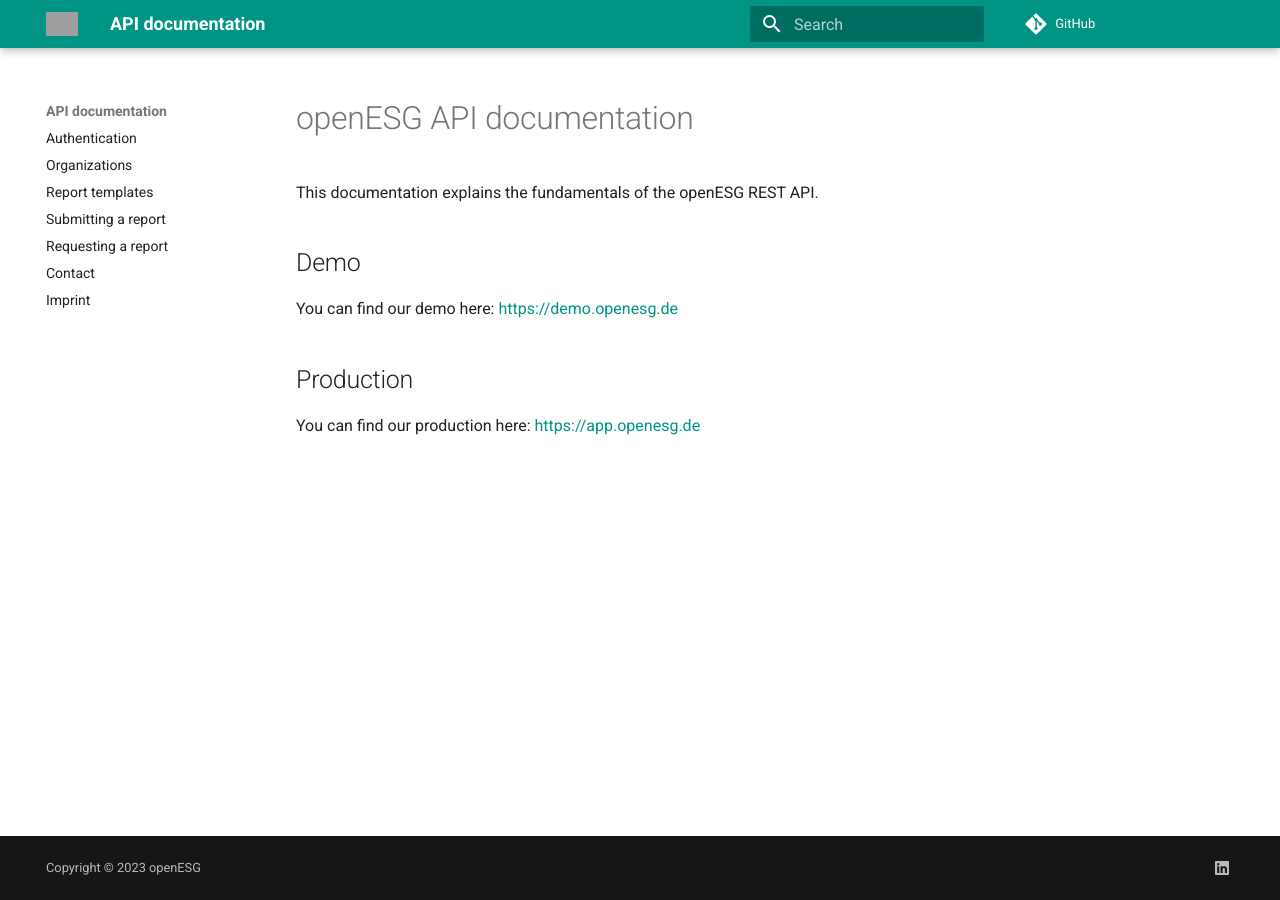
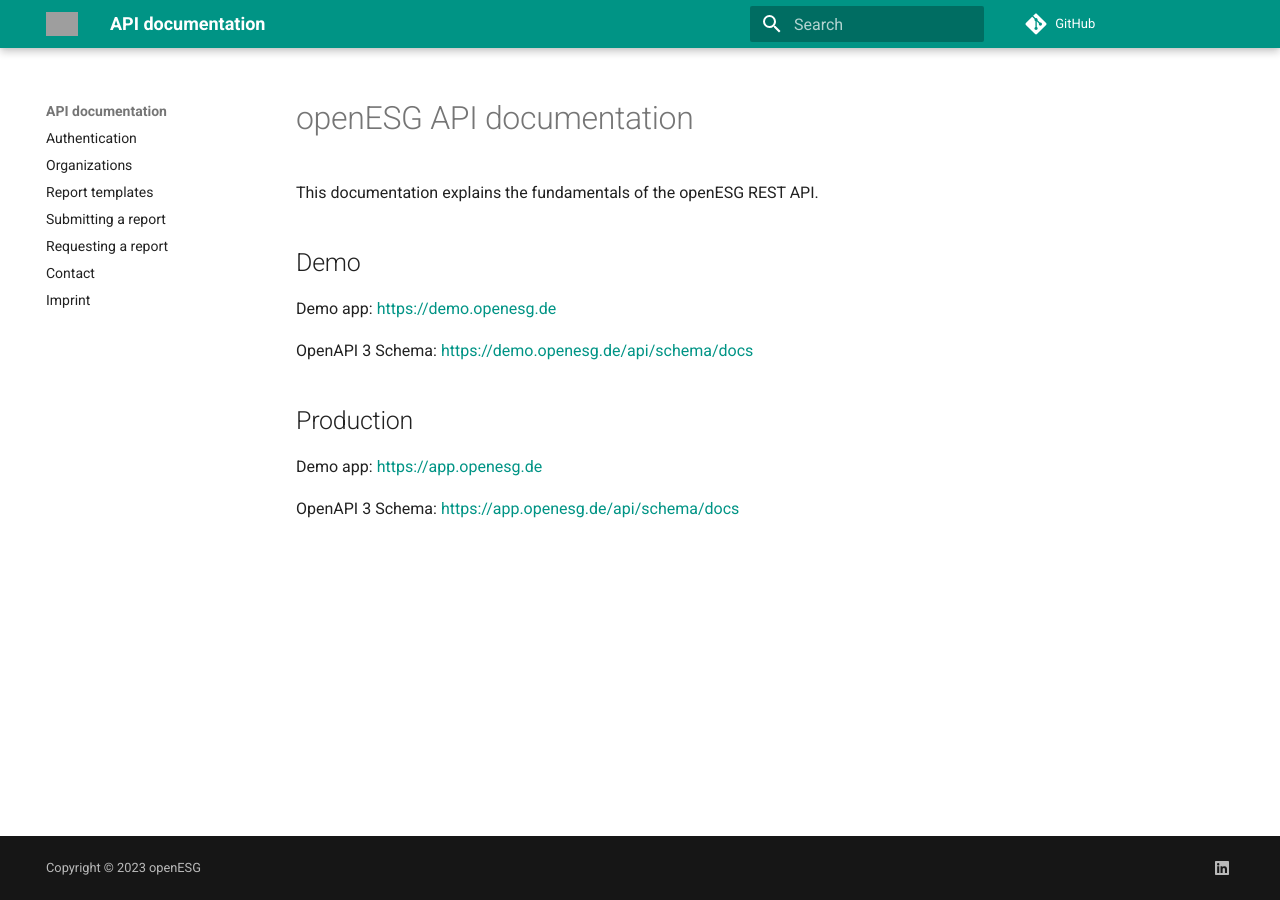
Before and after one commit to openESG-gmbh/documentation, an MkDocs documentation site: the page built from docs/index.md, in a window 1280 px wide. Built offline with MkDocs 1.6.1 and Material for MkDocs 9.7.7, drawn with Linux system fonts in a browser that asks for light colours; comment, search, counter and statistics services are not loaded; grey boxes are pictures that could not be loaded.

Commit message:
docs(open-api): add urls to openapi 3 schema

```diff
--- a/docs/index.md
+++ b/docs/index.md
@@ -4,9 +4,14 @@
 
 ## Demo
 
-You can find our demo here: [https://demo.openesg.de](https://demo.openesg.de)
+Demo app: [https://demo.openesg.de](https://demo.openesg.de)
+
+OpenAPI 3 Schema: [https://demo.openesg.de/api/schema/docs](https://demo.openesg.de/api/schema/docs)
 
 ## Production
 
-You can find our production here:
-[https://app.openesg.de](https://app.openesg.de)
+Demo app:
+[https://app.openesg.de](https://demo.openesg.de)
+
+OpenAPI 3 Schema:
+[https://app.openesg.de/api/schema/docs](https://app.openesg.de/api/schema/docs)
```
